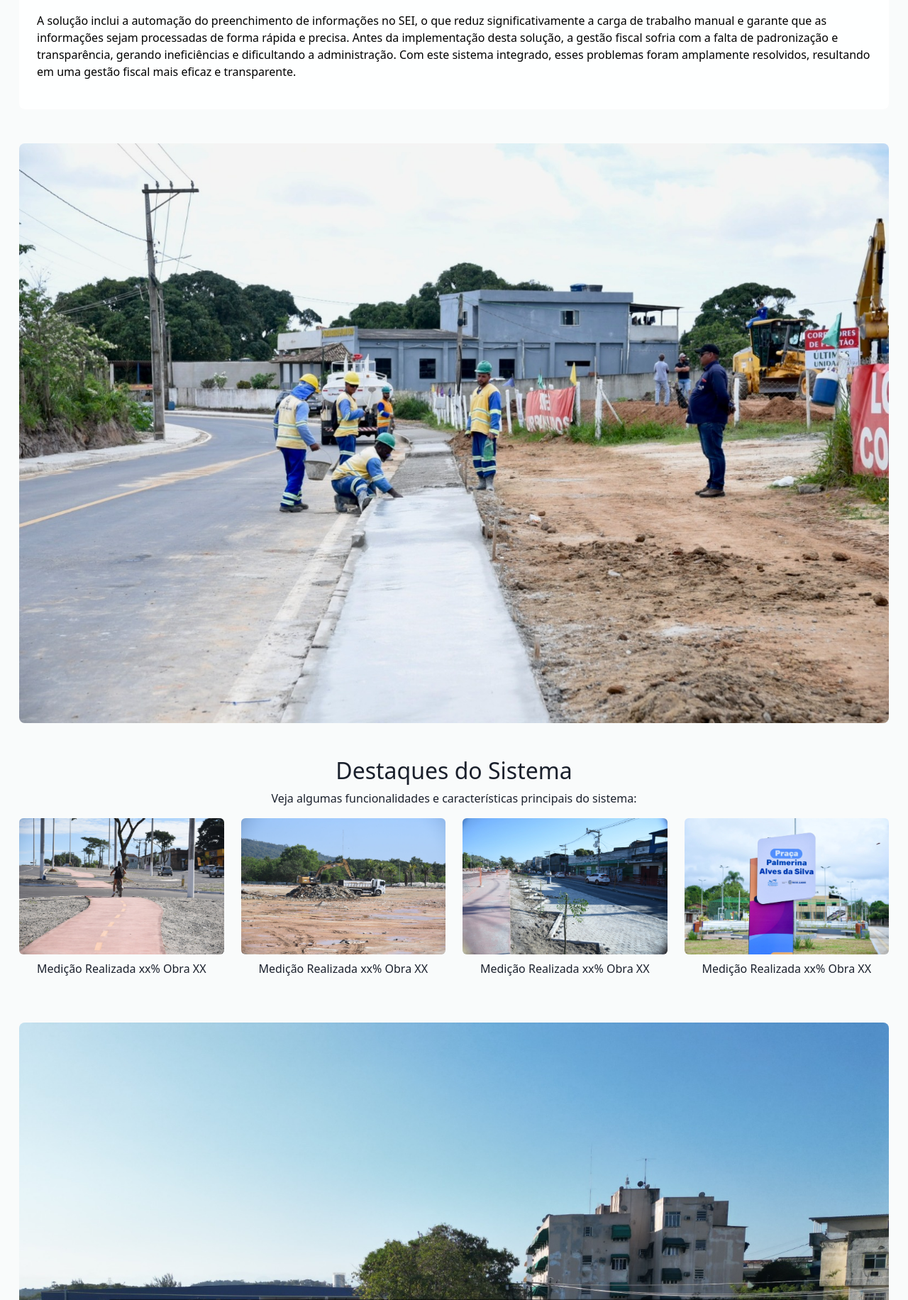
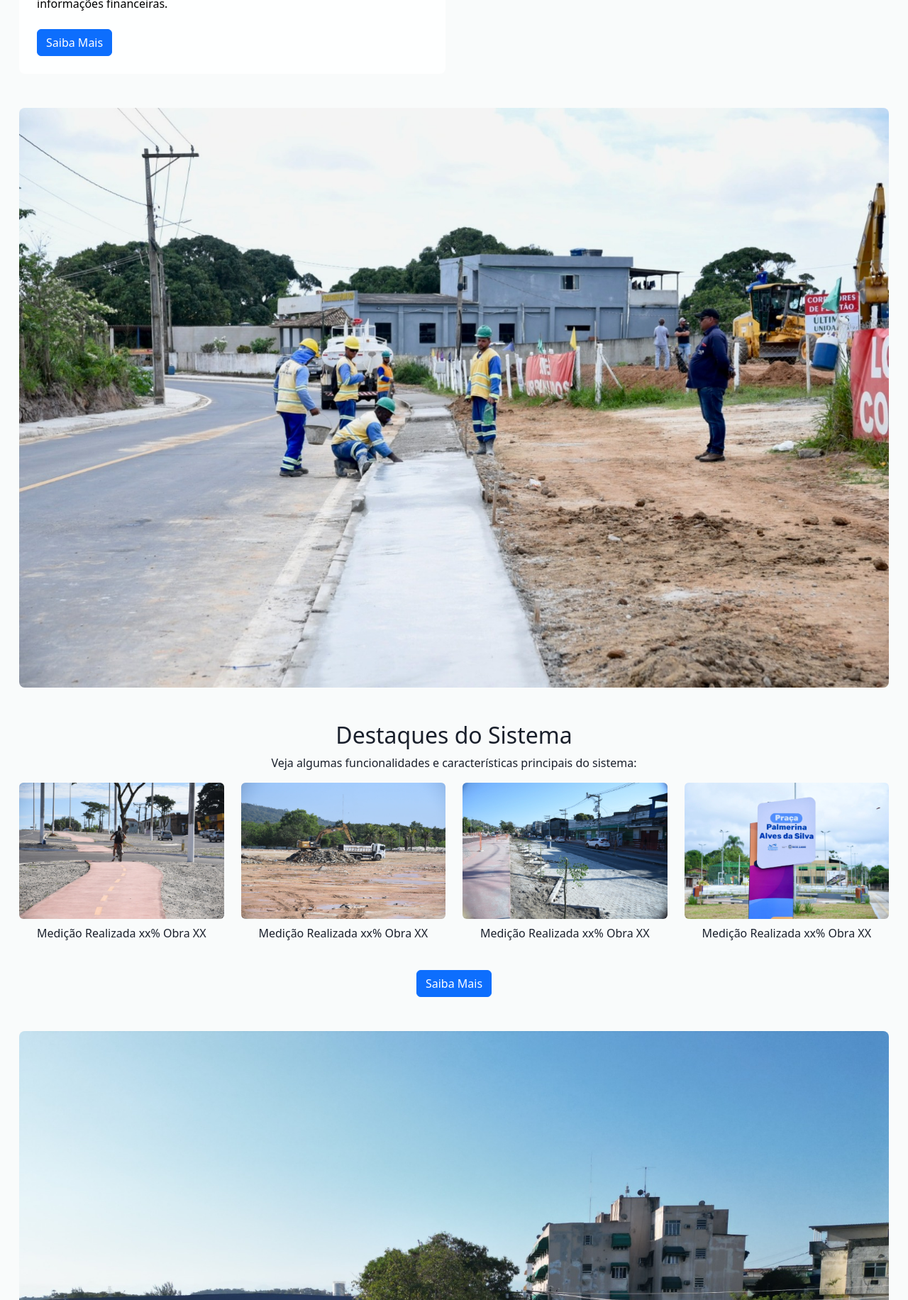
Before and after one commit to AiramBI/SECID, a Flask app: page / in a window 1280 px wide. Shown: the part 1400-3232 px from the top of the page at 71% size. Run offline with Flask 3, Linux system fonts and the light colour scheme; some libraries are stand-ins or nearby versions.

Commit message:
Update home.html

```diff
--- a/SECID/templates/home.html
+++ b/SECID/templates/home.html
@@ -54,14 +54,25 @@
 </div>
 
 <!-- Bloco principal com texto e fundo branco -->
-<div class="container-fluid mt-5 d-flex justify-content-center">
-    <div class="p-4" style="width: 100%; background: rgba(255, 255, 255, 0.85); border: 1px solid rgba(255, 255, 255, 0.1); border-radius: 8px; color: black;">
-        <h1>Sistema Integrado de Engenharia e Finanças</h1>
-        <p>O Sistema Integrado de Engenharia e Finanças (SIEF) foi desenvolvido para centralizar, automatizar e padronizar os processos financeiros e administrativos na administração pública, trazendo melhorias significativas. Este sistema é uma resposta eficaz a desafios como a falta de padronização, a ineficiência na gestão de gastos e a falta de transparência, que historicamente dificultam a gestão fiscal eficiente.</p>
-        <p>A peça central desta solução é um site que centraliza todas as informações fiscais e de execução de obras. O sistema conta com uma área de login que direciona cada usuário às funcionalidades necessárias, possibilita a emissão de despachos padronizados no SEI, e permite a extração de dados do SIAFE para visualização em tempo real das informações financeiras.</p>
-        <p>Além disso, o sistema considera as intempéries que podem impactar o cronograma de uma obra, como condições climáticas adversas, atrasos logísticos, reajustes de preços de materiais e mudanças nas especificações iniciais. Esses fatores podem comprometer significativamente a execução da obra no tempo previsto, gerando a necessidade de revisões tanto no cronograma quanto no orçamento.</p>
-        <p>A análise numérica desempenha um papel crucial nesse contexto. Ao utilizar modelos matemáticos e simulações, é possível reavaliar as condições atuais do projeto e, com isso, estimar novos prazos de execução que reflitam com maior precisão a realidade do canteiro de obras. Essa abordagem permite uma reprogramação fundamentada, que leva em conta todos os fatores externos e internos que afetam o andamento da construção.</p>
-        <p>A solução inclui a automação do preenchimento de informações no SEI, o que reduz significativamente a carga de trabalho manual e garante que as informações sejam processadas de forma rápida e precisa. Antes da implementação desta solução, a gestão fiscal sofria com a falta de padronização e transparência, gerando ineficiências e dificultando a administração. Com este sistema integrado, esses problemas foram amplamente resolvidos, resultando em uma gestão fiscal mais eficaz e transparente.</p>
+<div class="container-fluid mt-5">
+    <div class="row align-items-center">
+        <!-- Coluna do texto -->
+        <div class="col-md-6">
+            <div class="p-4" style="background: rgba(255, 255, 255, 0.85); border: 1px solid rgba(255, 255, 255, 0.1); border-radius: 8px; color: black;">
+                <h1>Sistema Integrado de Engenharia e Finanças</h1>
+                <p>O Sistema Integrado de Engenharia e Finanças (SIEF) foi desenvolvido para centralizar, automatizar e padronizar os processos financeiros e administrativos na administração pública, trazendo melhorias significativas. Este sistema é uma resposta eficaz a desafios como a falta de padronização, a ineficiência na gestão de gastos e a falta de transparência, que historicamente dificultam a gestão fiscal eficiente.</p>
+                <p>A peça central desta solução é um site que centraliza todas as informações fiscais e de execução de obras. O sistema conta com uma área de login que direciona cada usuário às funcionalidades necessárias, possibilita a emissão de despachos padronizados no SEI, e permite a extração de dados do SIAFE para visualização em tempo real das informações financeiras.</p>
+                <!-- Botão abaixo do texto -->
+                <div class="mt-4">
+                    <a href="/sobre" class="btn btn-primary">Saiba Mais</a>
+                </div>
+            </div>
+        </div>
+
+        <!-- Coluna da imagem -->
+        <div class="col-md-6 d-flex justify-content-center">
+            <img src="{{ url_for('static', filename='imagem-direita.jpg') }}" alt="Imagem Descritiva" class="img-fluid rounded" style="max-width: 100%; height: auto;">
+        </div>
     </div>
 </div>
 
@@ -91,6 +102,9 @@
         <div class="col-md-3">
             <img src="{{ url_for('static', filename='secid (2).jpeg') }}" alt="Imagem 4" class="img-fluid rounded">
             <p class="mt-2">Medição Realizada xx% Obra XX </p>
+        </div>
+        <div class="mt-4">
+                    <a href="/noticias" class="btn btn-primary">Saiba Mais</a>
         </div>
     </div>
 </div>
```
